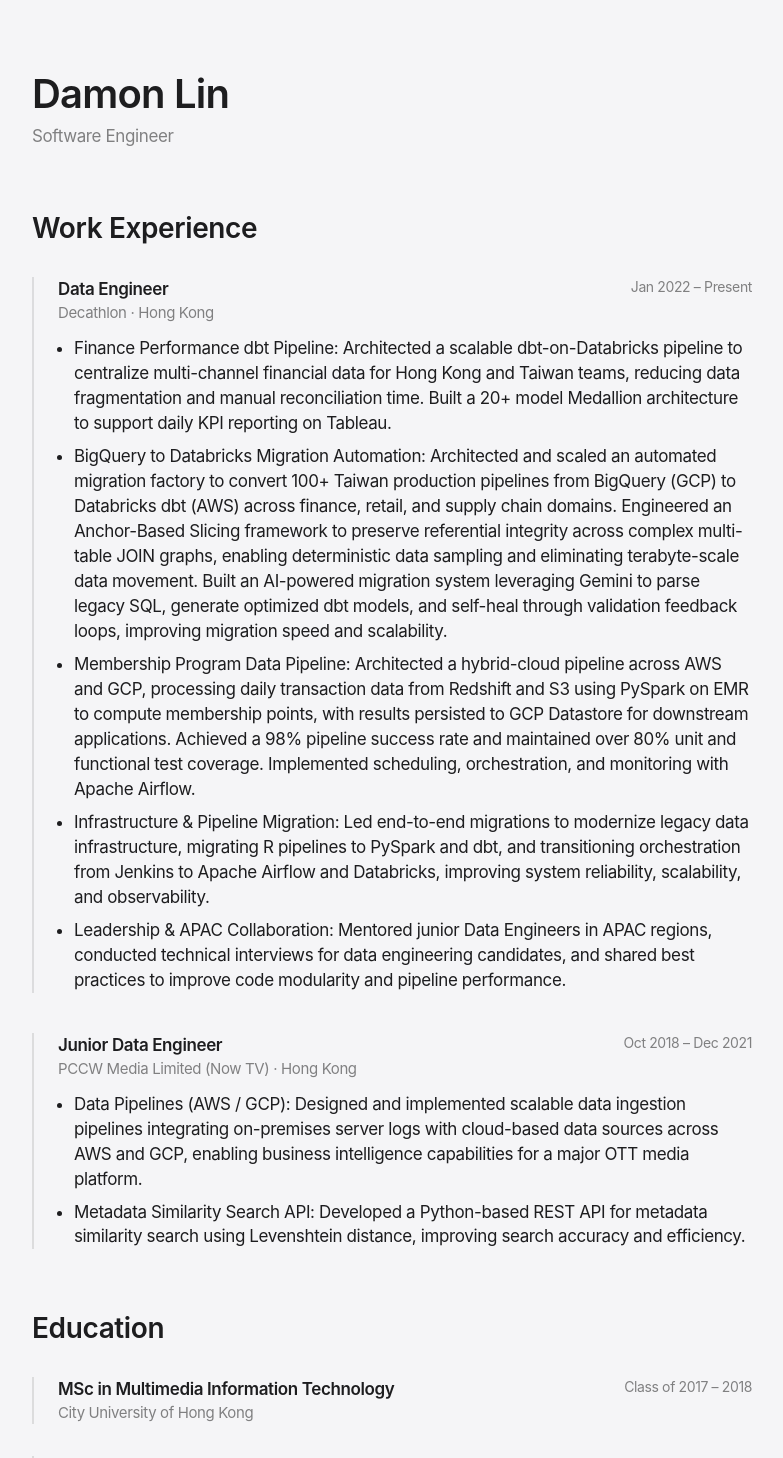
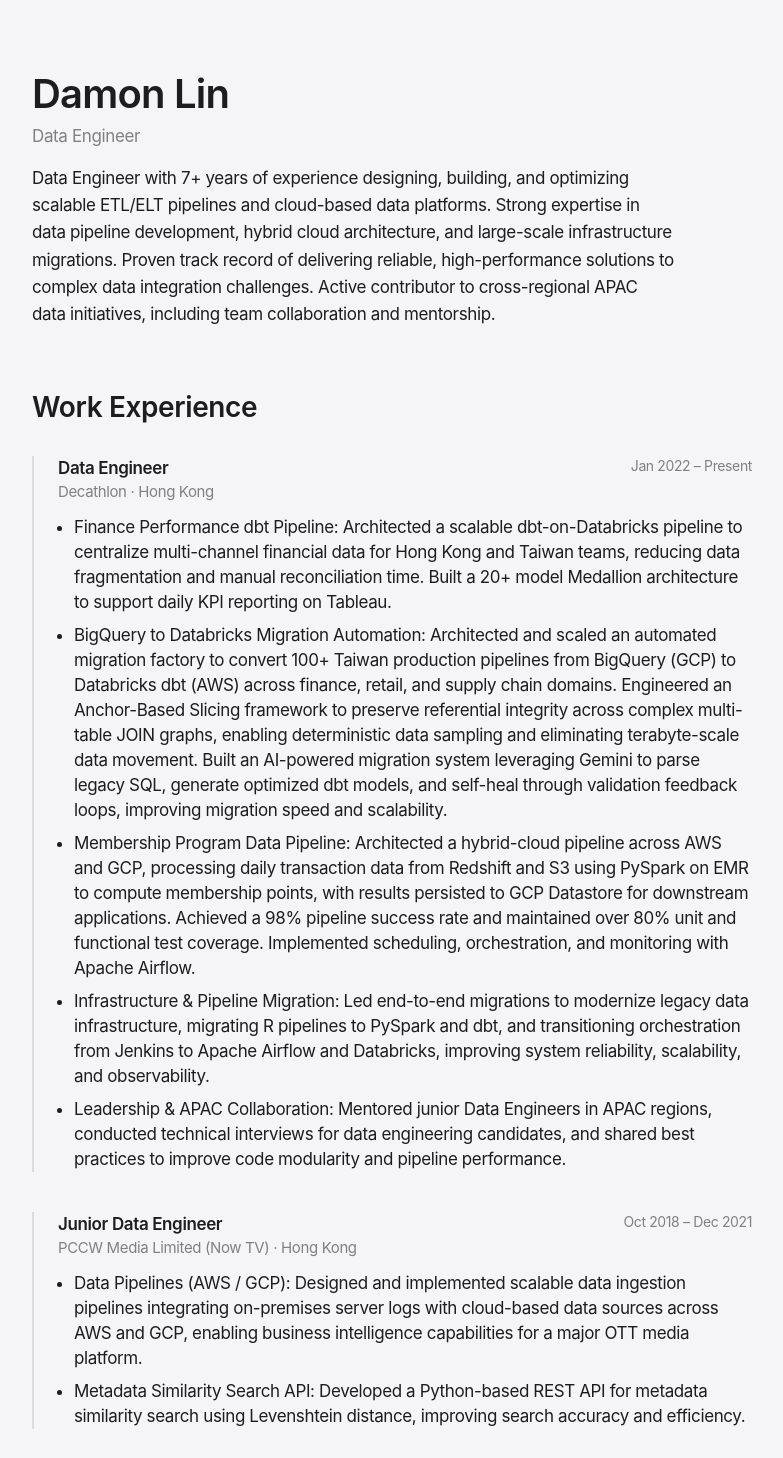
Before and after one commit to damonlin06/damon-portfolio, a Next.js app: page /damon-portfolio/resume in a window 1280 px wide. Shown: the part 80-1538 px from the top of the page, without its empty margins (248-1031 px from the left). Built offline with nearby package versions, Linux system fonts and the light colour scheme.

Commit message:
feat: enhance ui components and home page

```diff
--- a/app/page.tsx
+++ b/app/page.tsx
@@ -14,7 +14,7 @@
         className="text-xs font-semibold tracking-widest uppercase mb-5 animate-fade-in-up"
         style={{ color: 'var(--color-secondary)' }}
       >
-        Software Engineer
+        Data Engineer
       </p>
 
       <h1
@@ -40,7 +40,7 @@
           color: 'var(--color-secondary)',
         }}
       >
-        Building elegant, high-performance software. Passionate about clean
+        Building elegant, high-performance data solutions. Passionate about clean
         code, great user experiences, and solving meaningful problems.
       </p>
 
--- a/app/resume/page.tsx
+++ b/app/resume/page.tsx
@@ -25,7 +25,10 @@
           Damon Lin
         </h1>
         <p className="mt-2" style={{ color: 'var(--color-secondary)', fontSize: '1.0625rem' }}>
-          Software Engineer
+          Data Engineer
+        </p>
+        <p className="mt-4" style={{ color: 'var(--color-primary)', fontSize: '1.0625rem', lineHeight: 1.6, maxWidth: '60ch' }}>
+          Data Engineer with 7+ years of experience designing, building, and optimizing scalable ETL/ELT pipelines and cloud-based data platforms. Strong expertise in data pipeline development, hybrid cloud architecture, and large-scale infrastructure migrations. Proven track record of delivering reliable, high-performance solutions to complex data integration challenges. Active contributor to cross-regional APAC data initiatives, including team collaboration and mentorship.
         </p>
       </header>
 
@@ -136,7 +139,7 @@
                   </p>
                 </div>
                 <span style={{ color: 'var(--color-secondary)', fontSize: '0.875rem' }}>
-                  Class of {entry.graduationYear}
+                  {entry.graduationYear}
                 </span>
               </div>
               {entry.gpa && (
--- a/src/components/ui/Card.tsx
+++ b/src/components/ui/Card.tsx
@@ -23,7 +23,7 @@
       <div className="relative w-full" style={{ paddingTop: '56.25%' }}>
         {project.thumbnail ? (
           <Image
-            src={project.thumbnail}
+            src={`${process.env.NEXT_PUBLIC_BASE_PATH ?? ''}${project.thumbnail}`}
             alt={project.title}
             fill
             className="object-cover"
```
